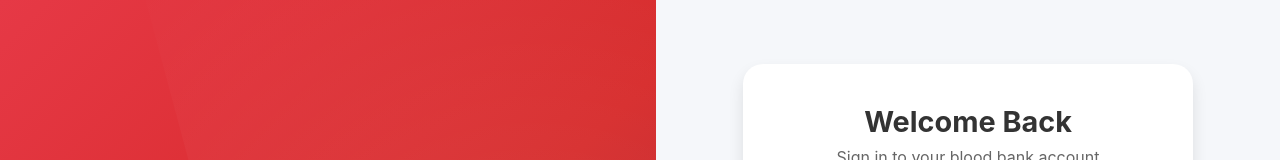
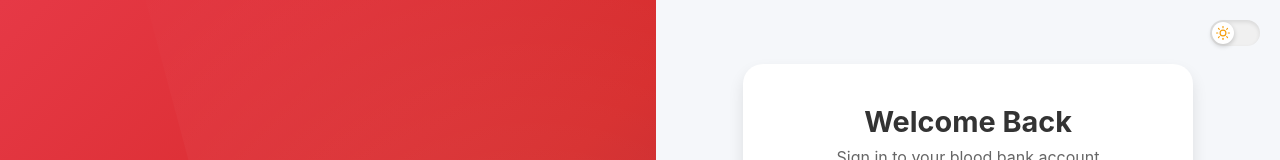
Before and after one commit to Dishantv13/blood-bank, a React (Create React App) app in the folder frontend/: page /blood-bank/login in a window 1280 px wide. Shown: the top 160 px of the page. Built offline with nearby package versions, Linux system fonts and the light colour scheme; no server answers.

Commit message:
feat: Add blood bank registration and login pages along with foundational backend models for blood bank management.

```diff
--- a/frontend/src/pages.css/BloodBankAuth.css
+++ b/frontend/src/pages.css/BloodBankAuth.css
@@ -1,14 +1,19 @@
 /* Blood Bank Authentication Styles */
 .blood-bank-auth-container {
   display: flex;
-  min-height: 100vh;
+  height: 100vh;
   background: var(--bg-color);
 }
 
 .login-page-wrapper {
-  min-height: 100vh;
-  overflow-y: auto;
-  overflow-x: hidden;
+  position: relative;
+}
+
+.guest-theme-toggle {
+  position: fixed;
+  top: 20px;
+  right: 20px;
+  z-index: 9991;
 }
 
 .blood-bank-auth-container * {
--- a/frontend/src/pages/BloodBankLogin.jsx
+++ b/frontend/src/pages/BloodBankLogin.jsx
@@ -2,6 +2,7 @@ import React, { useState } from 'react';
 import { Link, useNavigate } from 'react-router-dom';
 import { useLoginBloodBankMutation } from '../store/bloodBankApi';
 import { useToast } from '../components/ToastContainer';
+import ThemeToggle from "../components/ThemeToggle";
 import '../pages.css/BloodBankAuth.css';
 
 const BloodBankLogin = () => {
@@ -60,6 +61,9 @@ const BloodBankLogin = () => {
 
   return (
     <div className="login-page-wrapper">
+      <div className="guest-theme-toggle">
+        <ThemeToggle />
+      </div>
       <div className="blood-bank-auth-container">
       <div className="auth-left-panel">
         <div className="auth-branding">
--- a/frontend/src/pages/BloodBankRegister.jsx
+++ b/frontend/src/pages/BloodBankRegister.jsx
@@ -3,6 +3,7 @@ import { Link, useNavigate } from 'react-router-dom';
 import { useForm } from 'react-hook-form';
 import { useRegisterBloodBankMutation } from '../store/bloodBankApi';
 import { useToast } from '../components/ToastContainer';
+import ThemeToggle from "../components/ThemeToggle";
 import {
   bloodBankNameValidator,
   emailValidator,
@@ -781,6 +782,9 @@ const BloodBankRegister = () => {
 
   return (
     <div className="login-page-wrapper">
+      <div className="guest-theme-toggle">
+        <ThemeToggle />
+      </div>
       <div className="blood-bank-auth-container">
       <div className="auth-left-panel">
         <div className="auth-branding">
```
